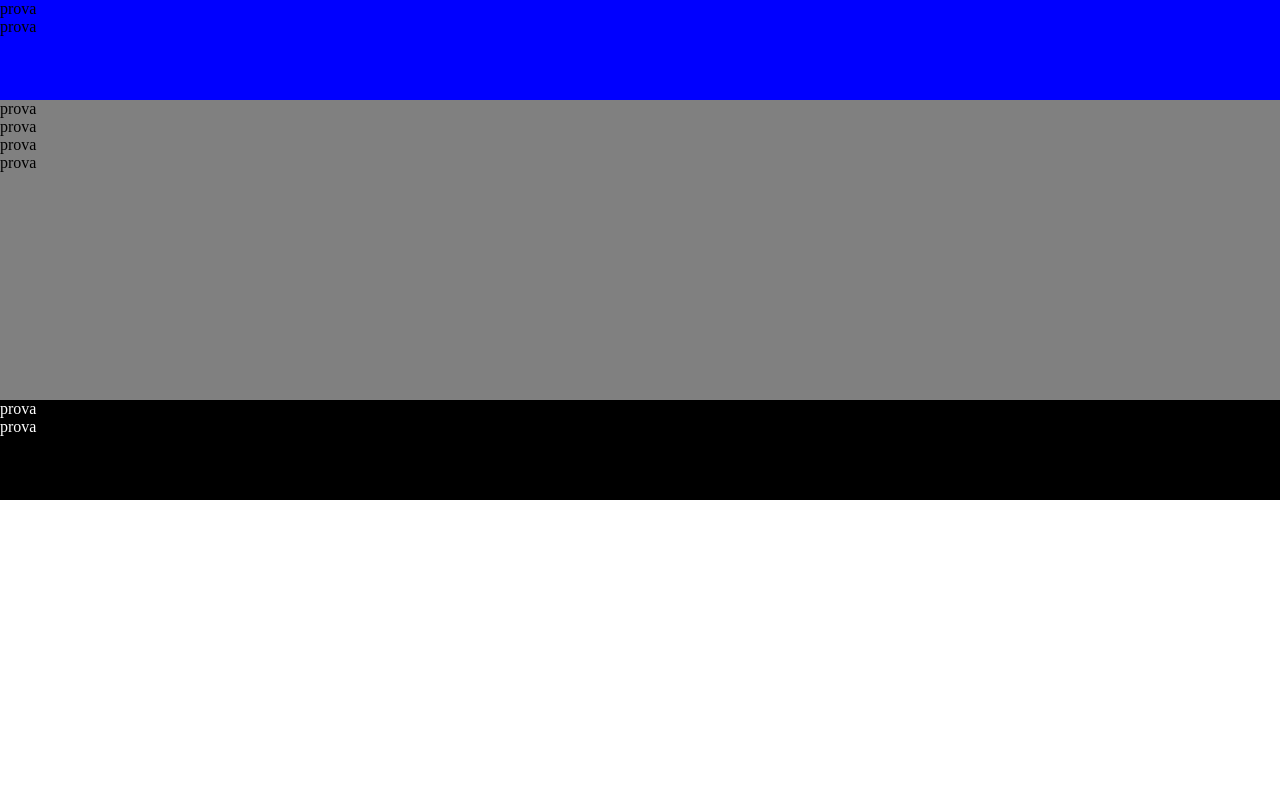
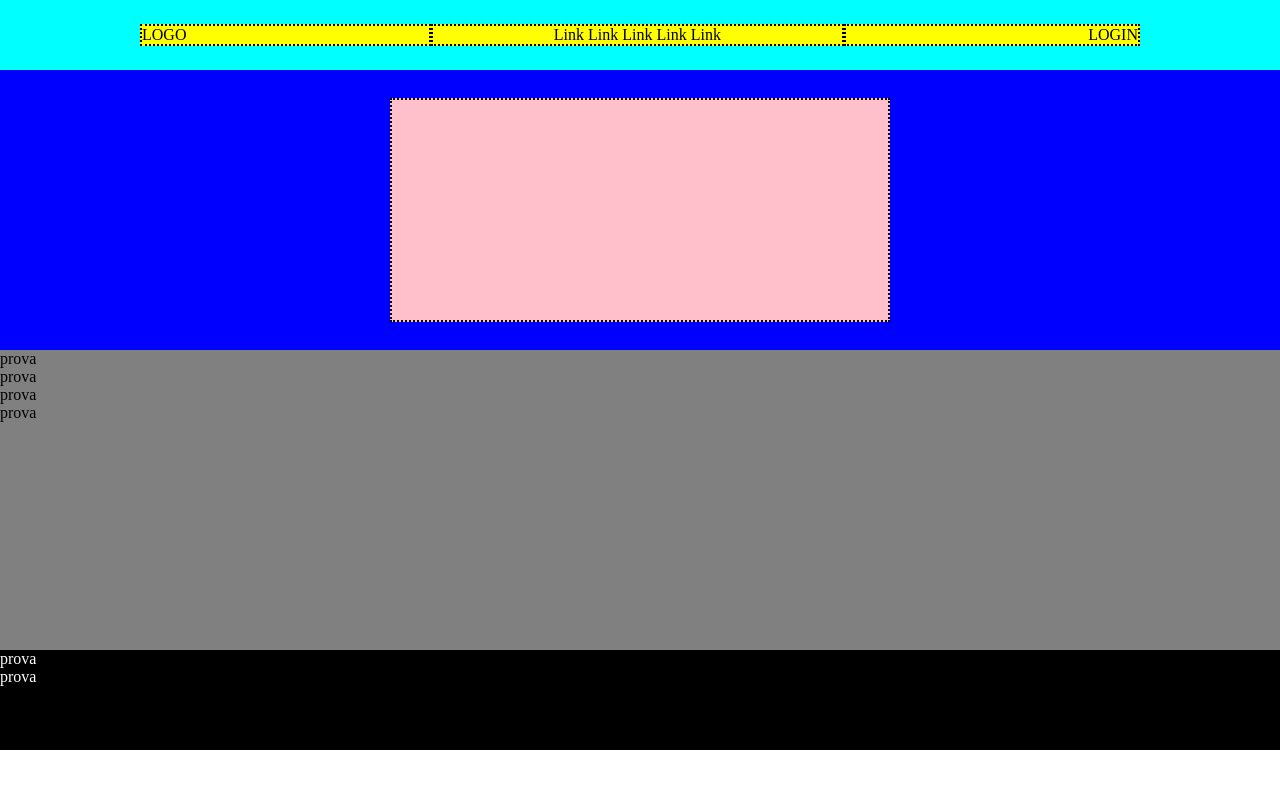
Before and after one commit to Damiana-Arangio/htmlcss-struttura-discord, a plain HTML site: page index.html in a window 1280 px wide. Drawn offline with Linux system fonts and the light colour scheme.

Commit message:
Aggiunta header suddiviso in due sezioni (HTML e CSS)

```diff
--- a/css/styles.css
+++ b/css/styles.css
@@ -7,30 +7,90 @@
     box-sizing: border-box;
 }
 
-/** */
-body {
-    /* background-color: red; */
+/* body {
+    background-color: red;
+} */
+
+
+/*! REGOLE GENERALI FLEXBOX  */
+
+/** Flex-container con Main-Axis orizzontale */
+.flex-container-row {
+    display: flex;
+    height: 100%;
+    justify-content: center;
+    align-items: center;
+    padding: 0 140px;
 }
 
-/*! REGOLE GENERALI FLEXBOX */
+/* Figli di Flex-container-layout */
+.flex-container-row > * {
+    border: solid 2px black;
+    border-style: dotted;
+}
 
-/** Flexbox con Main-Axis verticale */
-.flex-column {
+/** Flex-container con Main-Axis verticale */
+.flex-container-column {
     display: flex;
     flex-direction: column;
 }
 
-/*! HEADER */
+/*! INTESTAZIONE PAGINA */
 header {
-    background-color: blue;
-    height: 100px;
+    height: 350px;
 }
 
+/** SEZIONE MAIN-HEADER */
+#main-header {
+    flex-basis: 20%;
+    background-color: aqua;
+}
+
+/* Barra di navigazione Header */
+#flex-nav {
+    /* justify-content: space-between; */
+}
+
+/* Logo-Link-Login */
+.items-nav
+{
+    flex-grow: 1;                                   /* Espansione dei flex-items: Logo-Link-Login*/
+    background-color: yellow;
+}
+
+/* Logo */
+.logo {
+}
+
+/* Link */
+.link {
+    text-align: center;
+}
+
+/* Login */
+.login {
+    text-align: end;
+}
+
+/** SEZIONE HERO-HEADER */
+#hero-header {
+    flex-basis: 80%;
+    background-color: blue;
+}
+
+.items-hero {
+    background-color: pink;
+    flex-basis: 50%;
+    height: 80%;
+}
+
+/*! CONTENUTO PRINCIPALE */
 main {
     background-color: grey;
     height: 300px;
 }
 
+/*! PIE' DI PAGINA */
 footer {
     background-color: black;
     height: 100px;
--- a/index.html
+++ b/index.html
@@ -7,7 +7,7 @@
 <head>
     <meta charset="UTF-8">
     <meta name="viewport" content="width=device-width, initial-scale=1.0">
-    <title>Document</title>
+    <title> Discord </title>
     <link rel="stylesheet" href="css/styles.css">
 </head>
 
@@ -17,19 +17,27 @@
 <body>
 
     <!-- INTESTAZIONE PAGINA -->
-    <header class="flex-column ">
+    <header class="flex-container-column">
 
         <!-- Sezione Main-Header  -->
-        <section> prova </section>
+        <section id="main-header">
+            <nav id="flex-nav" class="flex-container-row">
+                    <div class="items-nav logo"> LOGO </div>
+                    <div class="items-nav link"> Link Link Link Link Link </div>
+                    <div class="items-nav login"> LOGIN </div>
+            </nav>
+        </section>
 
         <!-- Sezione Hero-Header  -->
-        <section> prova</section>
+        <section id="hero-header" class="flex-container-row">
+            <div class="items-hero"> </div>
+        </section>
 
     </header>
 
 
     <!-- CONTENUTO PRINCIPALE -->
-    <main class="flex-column ">
+    <main class="flex-container-column">
 
             <!-- Sezione Server Discord -->
             <section> prova</section>
@@ -46,7 +54,7 @@
 
 
      <!-- PIE' DI PAGINA -->
-      <footer class="flex-column ">
+      <footer class="flex-container-column">
 
         <!-- Sezione Link-Social  -->
         <section> prova</section>
```
